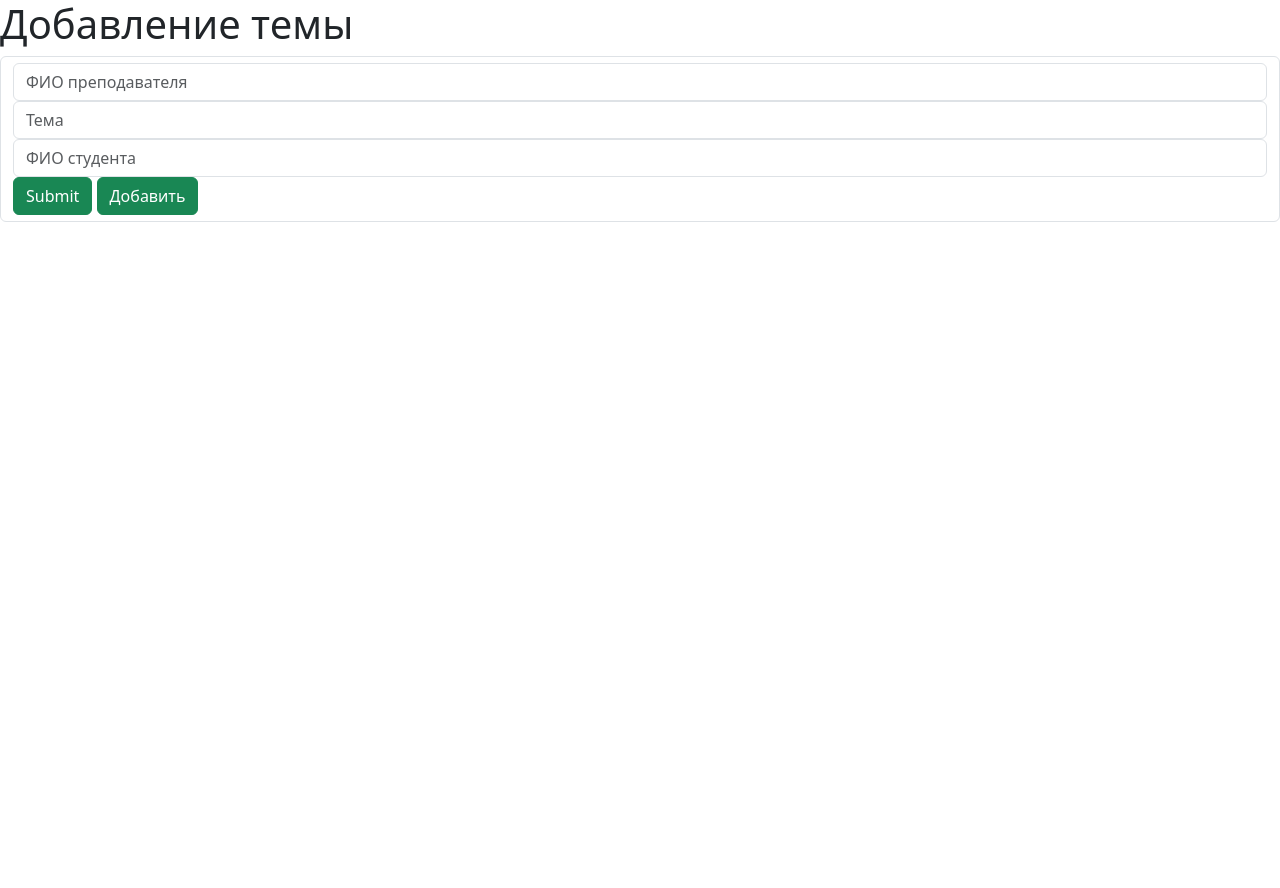
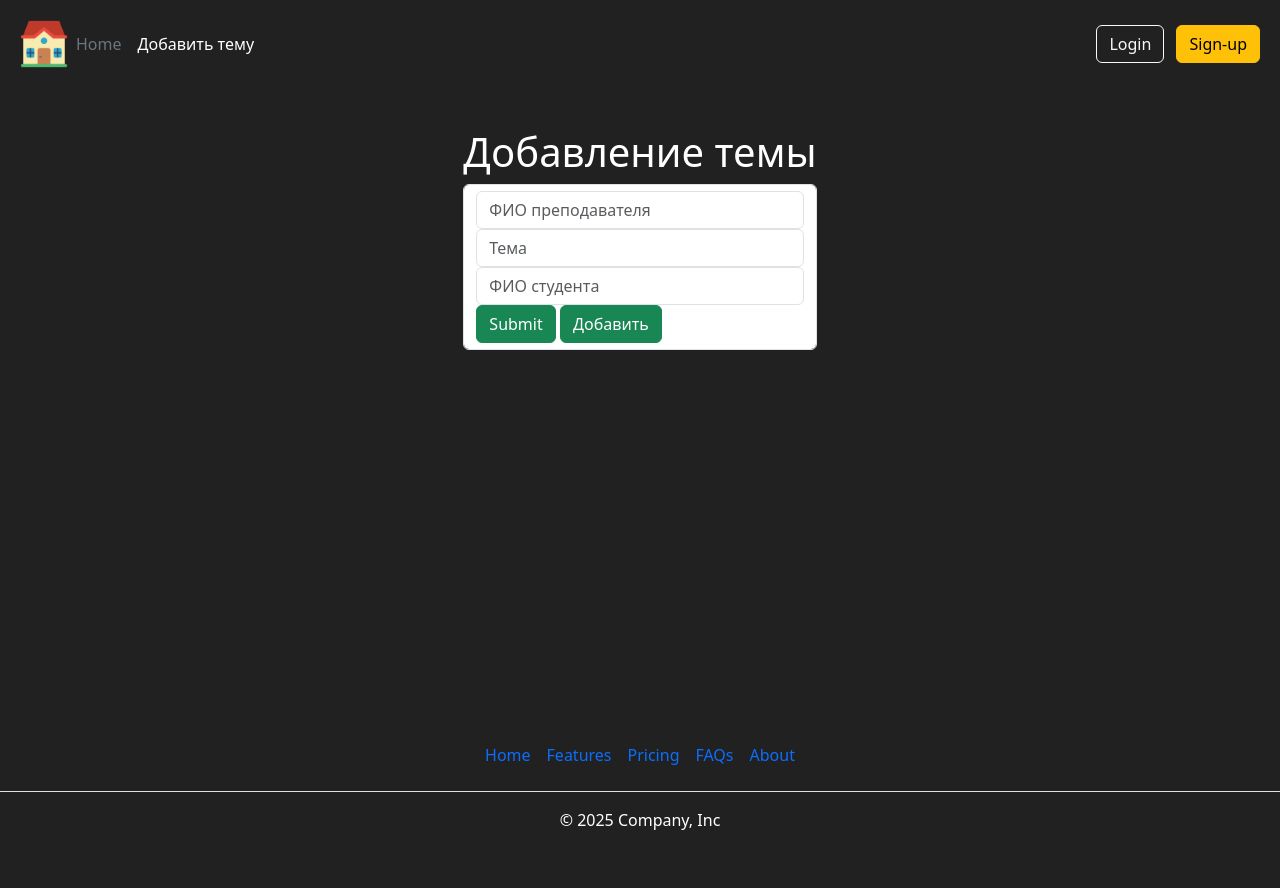
Before and after one commit to IceFox27/my-house-dv, a Flask app: template app/templates/post/create.html in a window 1280 px wide. Before the commit the page ends 222 px from the top, so only its background shows below. Run offline with Flask 3, Linux system fonts and the light colour scheme; the template is opened without the code that fills it, so the values that code supplies are empty.

Commit message:
Добавлена базовая вёрстка

```diff
--- /dev/null
+++ b/app/static/css/main.css
@@ -0,0 +1,30 @@
+body {
+    background: #212121;
+    color: #fff;
+}
+
+.page {
+    overflow-x: hidden;
+    display: flex;
+    flex-direction: column;
+    min-height: 100vh;
+}
+
+.header {
+    position: sticky;
+    top: 0;
+    padding: 20px;
+}
+
+.content {
+    max-width: 1140px;
+    margin: 0 auto;
+    padding: 40px 20px;
+    flex: 1 1 auto;
+}
+
+.header__img {
+    display: block;
+    width: 48px;
+    height: 48px;
+}
--- /dev/null
+++ b/app/templates/main/_footer.html
@@ -0,0 +1,18 @@
+<ul class="nav justify-content-center border-bottom pb-3 mb-3">
+<li class="nav-item">
+    <a href="#" class="nav-link px-2">Home</a>
+</li>
+<li class="nav-item">
+    <a href="#" class="nav-link px-2">Features</a>
+</li>
+<li class="nav-item">
+    <a href="#" class="nav-link px-2">Pricing</a>
+</li>
+<li class="nav-item">
+    <a href="#" class="nav-link px-2">FAQs</a>
+</li>
+<li class="nav-item">
+    <a href="#" class="nav-link px-2">About</a>
+</li>
+</ul>
+<p class="text-center">© 2025 Company, Inc</p>
--- a/app/templates/main/_header.html
+++ b/app/templates/main/_header.html
@@ -1,6 +1,6 @@
 <div class="d-flex flex-wrap align-items-center justify-content-center justify-content-lg-start">
     <a href="/" class="d-flex align-items-center mb-2 mb-lg-0 text-white text-decoration-none">
-        <img class="header__img" src="{{ url_for('static', filename='img/student.png') }}" alt="student">
+        <img class="header__img" src="{{ url_for('static', filename='img/house_icon.png') }}" alt="student">
     </a>
 
     <ul class="nav col-12 col-lg-auto me-lg-auto mb-2 justify-content-center mb-md-0">
--- a/app/templates/main/base.html
+++ b/app/templates/main/base.html
@@ -1,18 +1,25 @@
 <!DOCTYPE html>
 <html lang="en">
+
 <head>
     <meta charset="UTF-8">
+    <link href="https://cdn.jsdelivr.net/npm/bootstrap@5.3.0/dist/css/bootstrap.min.css" rel="stylesheet">
+    <link rel="stylesheet" href="{{ url_for('static', filename='css/main.css') }}">
     <title>{% block title %}{% endblock %}</title>
-    <link href="https://cdn.jsdelivr.net/npm/bootstrap@5.3.0/dist/css/bootstrap.min.css" rel="stylesheet">
 </head>
 
 <body>
+
+<!-- header должен стоять здесь! -->
+<header class="header">{% include 'main/_header.html' %}</header>
 <div class="page">
     <main class="content">
         <h1>{{ self.title() }}</h1>
         {% block content %}{% endblock %}
     </main>
+    <footer class="py-3 my-4">{% include 'main/_footer.html' %}</footer>
 </div>
 <script src="https://cdn.jsdelivr.net/npm/bootstrap@5.3.0/dist/js/bootstrap.bundle.min.js"></script>
+
 </body>
 </html>
```
Also changed, not shown: app/static/img/house_icon.png (added).
